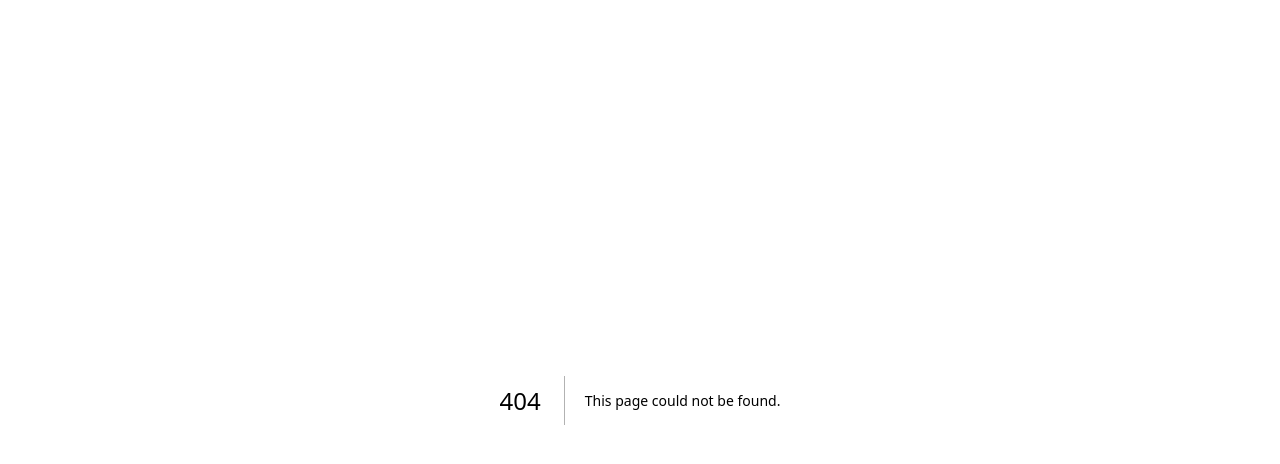
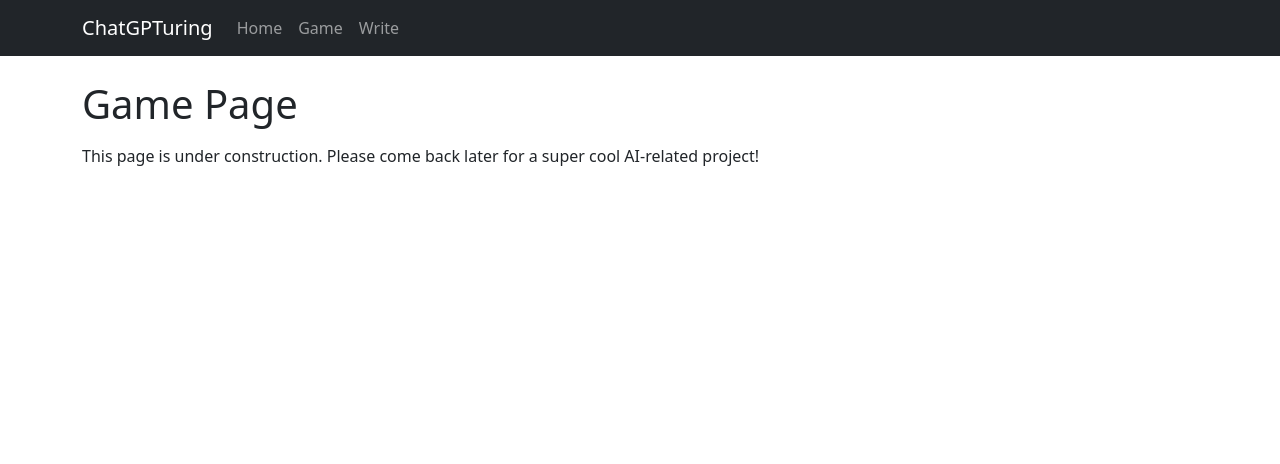
Before and after one commit to ABeeinSpace/cs-senior-project, a Next.js app: page /game/page in a window 1280 px wide. Before the commit this address had no page. Shown: the top 464 px of the page. Built offline with nearby package versions, Linux system fonts and the light colour scheme.

Commit message:
Attempting to use next.js routing features

```diff
--- /dev/null
+++ b/src/pages/game/page.js
@@ -0,0 +1,41 @@
+'use client'
+
+import React from "react";
+import Container from 'react-bootstrap/Container';
+import Nav from 'react-bootstrap/Nav';
+import Navbar from 'react-bootstrap/Navbar';
+import NavDropdown from 'react-bootstrap/NavDropdown';
+
+import 'bootstrap/dist/css/bootstrap.min.css';
+import 'src/app/page.module.css';
+
+export default function Game() {
+
+	return (
+		<div>
+			<meta charSet="UTF-8" />
+			<meta name="viewport" content="width=device-width, initial-scale=1.0" />
+			<title>Turing Test-Inator!</title>
+			<Navbar bg="dark" data-bs-theme="dark">
+				<Container>
+					<Navbar.Brand href="#home">ChatGPTuring</Navbar.Brand>
+					<Nav className="me-auto">
+						<Nav.Link href="#home">Home</Nav.Link>
+						<Nav.Link href="#features">Game</Nav.Link>
+						<Nav.Link href="#pricing">Write</Nav.Link>
+					</Nav>
+				</Container>
+			</Navbar>
+			<br />
+			<div className="container">
+				<h1>Game Page</h1>
+				<p />
+				<p>
+					This page is under construction. Please come back later for a super cool
+					AI-related project!
+				</p>
+			</div>
+		</div>
+
+	)
+}
--- a/src/app/index.js
+++ b/src/pages/index.js
@@ -3,7 +3,7 @@
 import React from 'react';
 import ReactDOM from 'react-dom';
 import { BrowserRouter } from "react-router-dom";
-import App from './app';
+import App from '../app/app';
 
 ReactDOM.render(
 	<BrowserRouter>
```
Also changed, not shown: src/app/app.js (+8 -7 lines), src/app/init-firebase.js (added, +19 -0 lines), src/pages/page.js (renamed from src/app/page.js, +5 -5 lines), src/pages/write/page.js (renamed from src/app/game.js, +5 -5 lines), src/app/write.js (deleted), src/pages/login/page.js (renamed from src/app/login.js).
